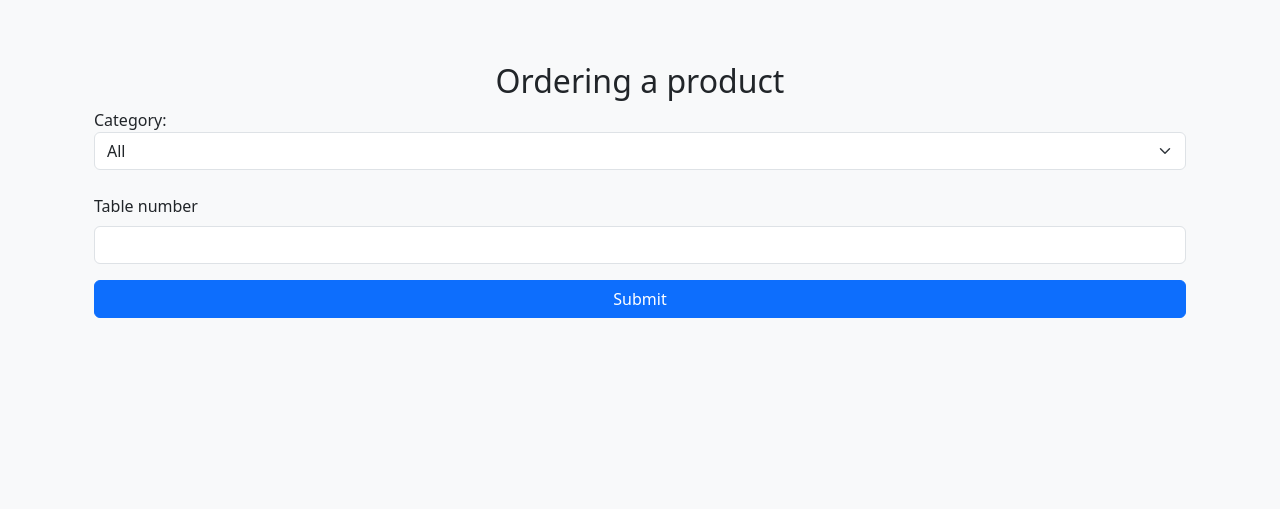
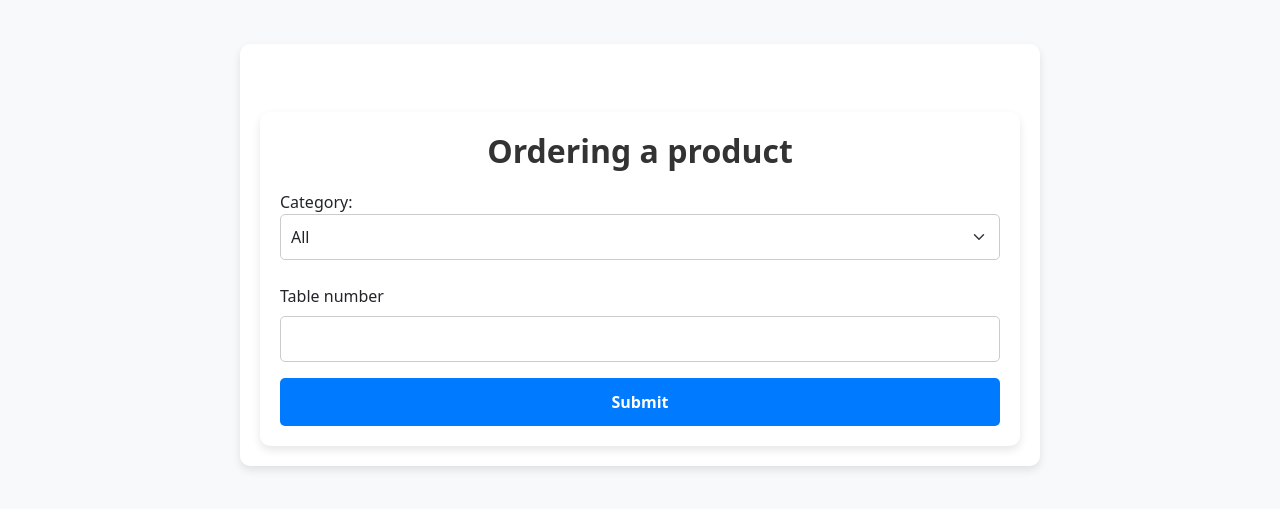
Before and after one commit to MuhammadjonArabov/Kafe, a Django app: template product/templates/order.html in a window 1280 px wide. Shown: the part 56-565 px from the top of the page. Run offline with Django 4.2, Linux system fonts and the light colour scheme; the template is opened without the code that fills it, so the values that code supplies are empty.

Commit message:
order html sty;e

```diff
--- a/config/settings.py
+++ b/config/settings.py
@@ -27,7 +27,7 @@ env.read_env(".env")
 
 # SECURITY WARNING: keep the secret key used in production secret!
 SECRET_KEY = 'django-insecure-o#rellez#5#ji9^ozy1chw3(uq(y((6u)26ti10-itl4+x(kn&'
-SECRET_KEY = env.str("SECRET_KEY")
+#SECRET_KEY = env.str("SECRET_KEY")
 # SECURITY WARNING: don't run with debug turned on in production!
 
 DEBUG = env.bool("DEBUG")
--- a/product/templates/order.html
+++ b/product/templates/order.html
@@ -2,6 +2,89 @@
 {% load static %}
 
 {% block content %}
+
+<style>
+    /* Umumiy container uchun styling */
+    .container {
+        max-width: 800px;
+        background: #ffffff;
+        padding: 20px;
+        border-radius: 10px;
+        box-shadow: 0 4px 8px rgba(0, 0, 0, 0.1);
+    }
+
+    /* Sarlavhani markazga joylashtirish */
+    h2 {
+        font-weight: bold;
+        color: #333;
+        margin-bottom: 20px;
+    }
+
+    /* Select (category filter) */
+    .form-select {
+        width: 100%;
+        padding: 10px;
+        border-radius: 5px;
+        border: 1px solid #ccc;
+    }
+
+    /* Karta styling */
+    .col-md-4 {
+        display: flex;
+        justify-content: center;
+    }
+
+    .card {
+        width: 100%;
+        max-width: 350px;
+        border: none;
+        border-radius: 10px;
+        overflow: hidden;
+        transition: transform 0.3s ease, box-shadow 0.3s ease;
+    }
+
+    .card:hover {
+        transform: scale(1.05);
+        box-shadow: 0 6px 15px rgba(0, 0, 0, 0.2);
+    }
+
+    /* Karta rasmi */
+    .card img {
+        height: 180px;
+        object-fit: cover;
+    }
+
+    /* Tugmalar styling */
+    .btn-primary {
+        background: #007bff;
+        border: none;
+        padding: 12px;
+        font-size: 16px;
+        font-weight: bold;
+        border-radius: 5px;
+        transition: background 0.3s ease;
+    }
+
+    .btn-primary:hover {
+        background: #0056b3;
+    }
+
+    /* Stol raqami input */
+    .form-control {
+        border: 1px solid #ccc;
+        padding: 10px;
+        border-radius: 5px;
+    }
+
+    /* Alertlar */
+    .alert {
+        padding: 10px;
+        font-size: 14px;
+        border-radius: 5px;
+    }
+
+</style>
+
 <div class="container mt-5">
     <h2 class="text-center">Ordering a product</h2>
 
```
